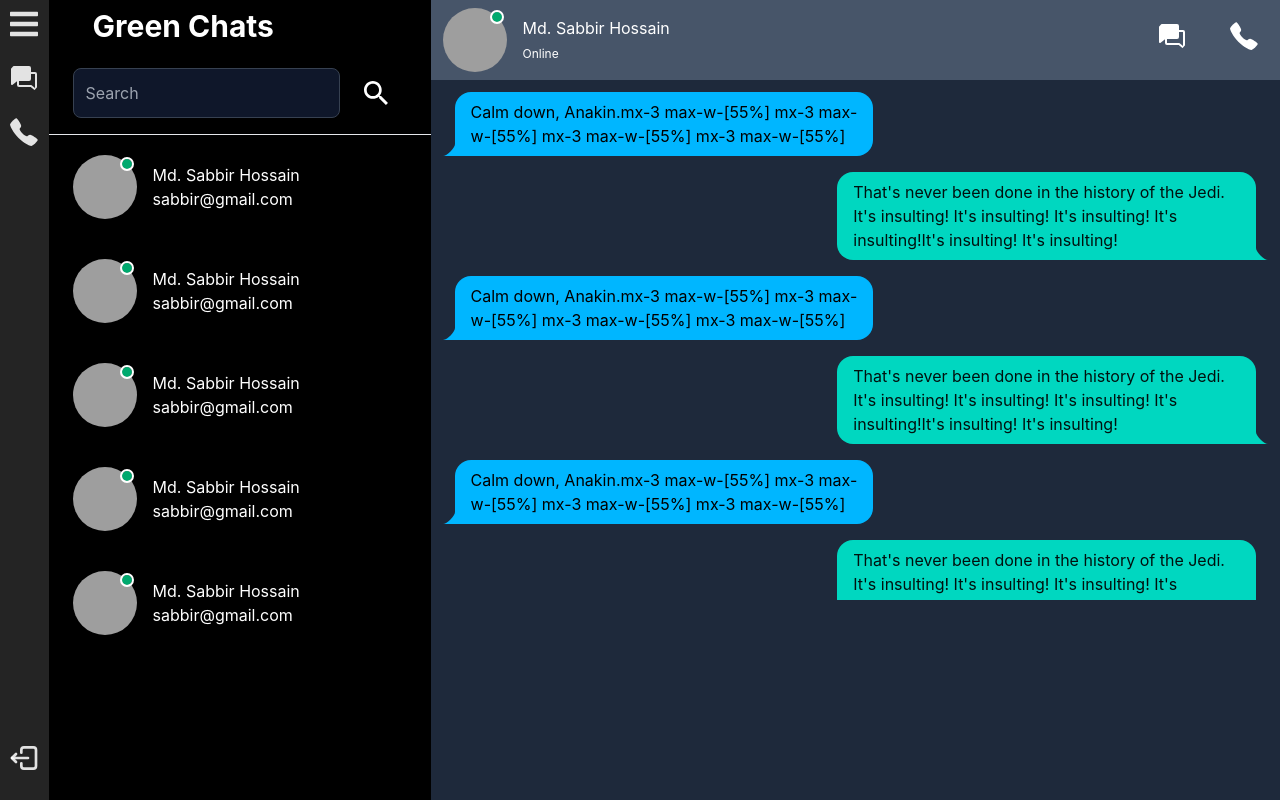
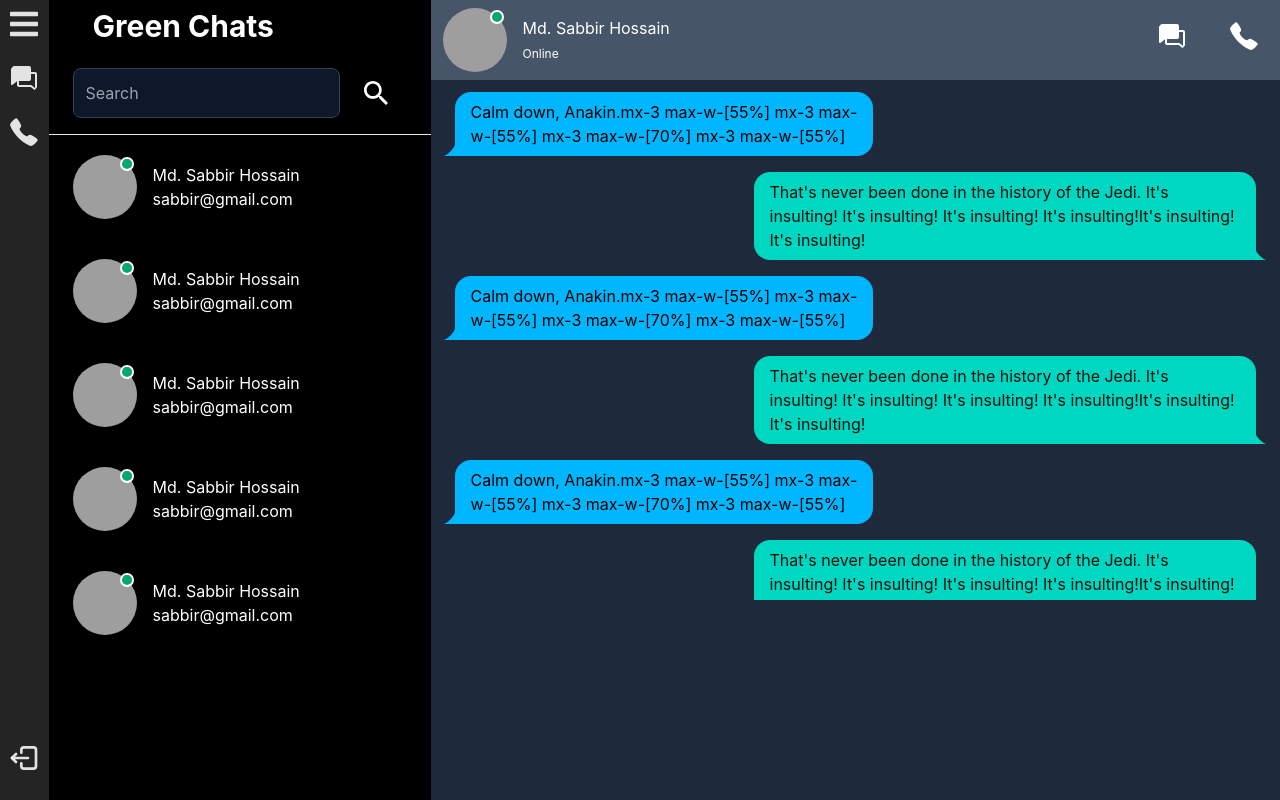
Before and after one commit to mdsabbir12/Nwtwork_project_chatapp, a React (Vite) app in the folder Frontend/: page / in a window 1280 px wide. Built offline with nearby package versions, Linux system fonts and the light colour scheme; grey boxes are pictures that could not be loaded.

Commit message:
something in chats history

```diff
--- a/Frontend/src/home/right/Chatmessage.jsx
+++ b/Frontend/src/home/right/Chatmessage.jsx
@@ -18,11 +18,11 @@ function Get() {
         <>
           <div className="py-2">
             <div className="chat chat-start">
-              <div className="chat-bubble chat-bubble-info mx-3 max-w-[50%]">Calm down, Anakin.mx-3 max-w-[55%] mx-3 max-w-[55%] mx-3 max-w-[55%] mx-3 max-w-[55%]</div>
+              <div className="chat-bubble chat-bubble-info mx-3 max-w-[50%]">Calm down, Anakin.mx-3 max-w-[55%] mx-3 max-w-[55%] mx-3 max-w-[70%] mx-3 max-w-[55%]</div>
             </div>
           </div>
           <div className="chat chat-end">
-            <div className="chat-bubble chat-bubble-accent mx-3 max-w-[50%]">
+            <div className="chat-bubble chat-bubble-accent mx-3 max-w-[60%]">
               That's never been done in the history of the Jedi. It's insulting!
               It's insulting! It's insulting! It's insulting!It's insulting! It's insulting!
             </div>
```
